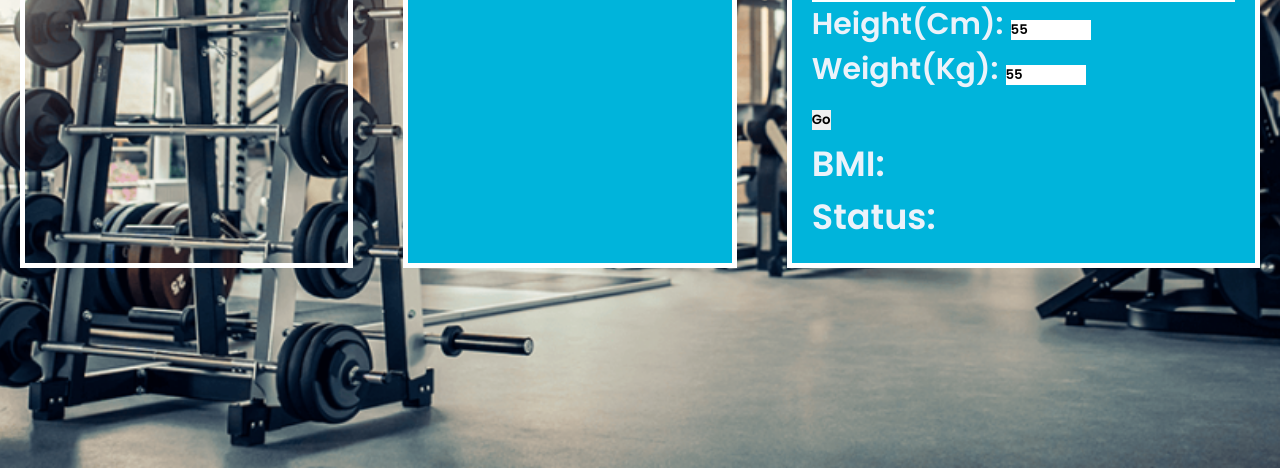
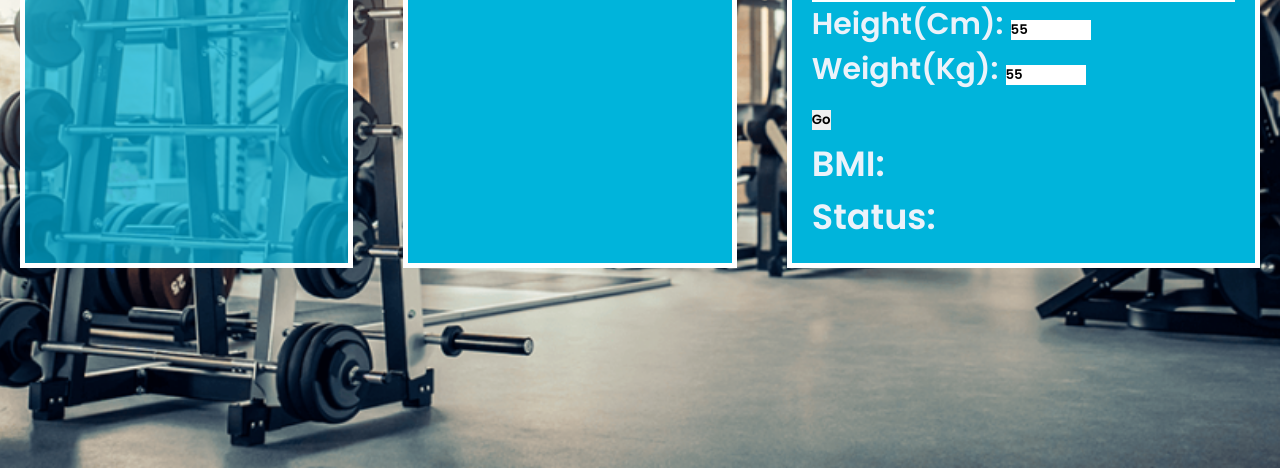
Before and after one commit to LordNinth/FitForge, a plain HTML site: page index.html in a window 1280 px wide. Shown: the part 732-1200 px from the top of the page. Drawn offline with Linux system fonts and the light colour scheme.

Commit message:
Update styles.css

```diff
--- a/assets/css/styles.css
+++ b/assets/css/styles.css
@@ -94,7 +94,7 @@ header {
     padding: 20px;
     border:white 5px solid;
    color: #ebf2fa ;
-    background-color:;
+    background-color:rgba(0, 180, 219, 0.7);
 
 
 }
```
